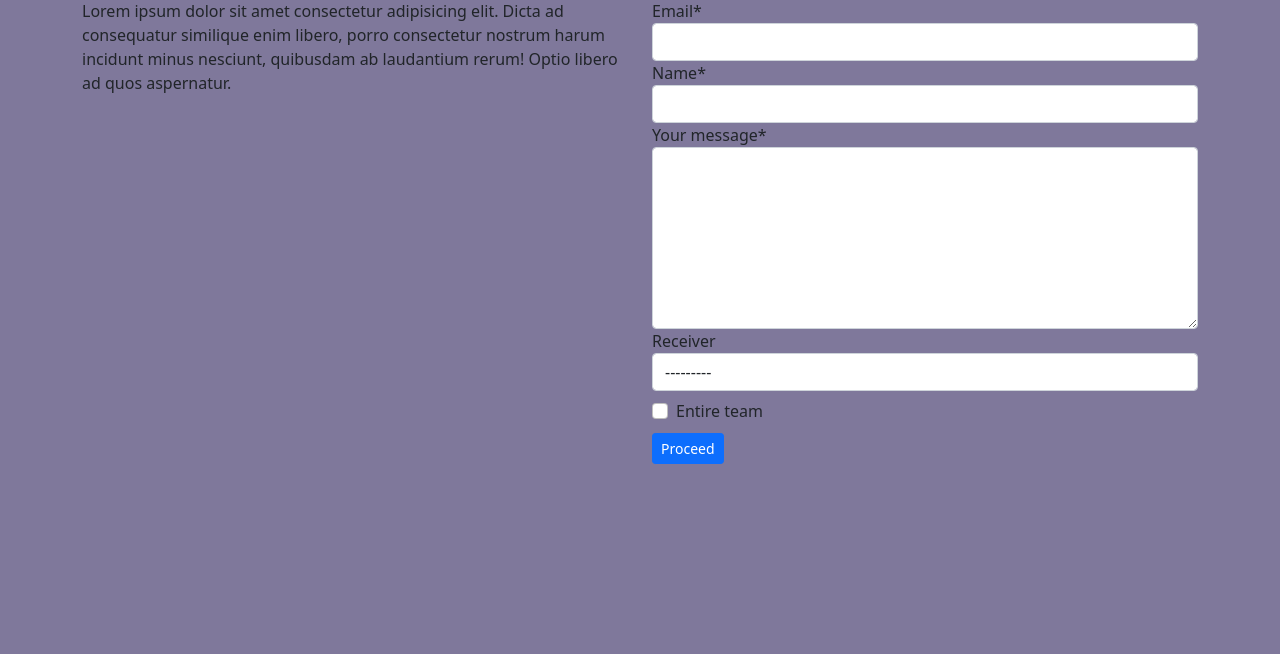
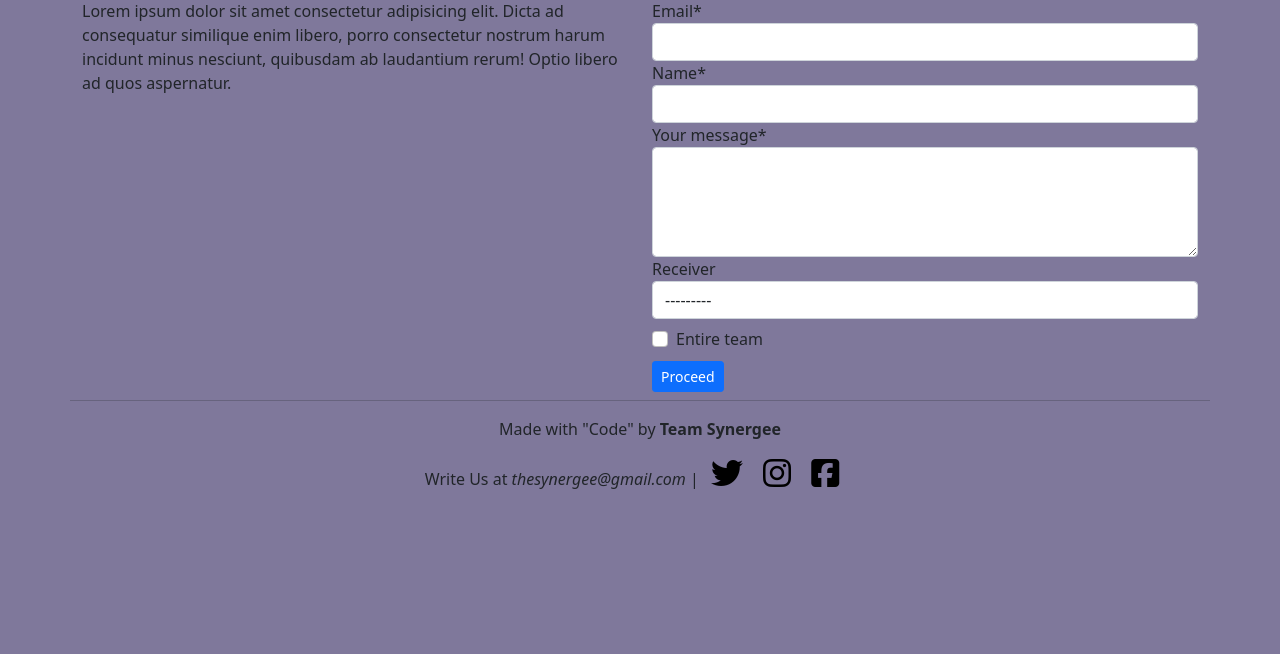
Before and after one commit to anonshubh/synergee, a Django app: page / in a window 1280 px wide. Shown: the part 1024-1678 px from the top of the page. Run offline with Django 3.2, Linux system fonts and the light colour scheme; data comes from the database, SQL or seed files in the repository; some libraries are stand-ins or nearby versions.

Commit message:
Added FavIcon and Footer

```diff
--- a/group/forms.py
+++ b/group/forms.py
@@ -10,5 +10,5 @@ class ContactForm(forms.ModelForm):
         model = Contact
         fields = '__all__'
         widgets = {
-            'your_message':forms.Textarea(attrs={'rows':7,'cols':40})
+            'your_message':forms.Textarea(attrs={'rows':4,'cols':40})
         }
--- a/group/templates/group/index.html
+++ b/group/templates/group/index.html
@@ -11,7 +11,7 @@
   </div>
   <div class="row">
     {% for member in members %}
-    <div class="col-lg-3 mt-1">
+    <div class="col-lg-3 col-sm-12 col-md-6 mt-1">
       <div class="card main-card" style="width: 18rem; height: 28rem;">
         <img  src="{{member.image}}" class="card-img-top profile-pic-trans" alt="Profile Picture">
         <div class="card-body">
@@ -54,7 +54,17 @@
         {% include 'group/modal_.html' %}
       </form>
     </div>
+    <hr>
+    <div class="col">
 
+    <!-- Footer -->
+    <div class="text-center">
+      <p class="footer-line-1">Made with "Code" by <span class="footer-line-2"> Team Synergee</spam></p>
+      <p class="footer-line-3 me-2">Write Us at <em>thesynergee@gmail.com</em> | <a class="linkedin-link mx-2" href=""><i class="fab fa-twitter fa-2x"></i></a> <a class="instagram-link mx-2" href=""><i class="fab fa-instagram fa-2x"></i></a> <a class="linkedin-link mx-2" href=""><i class="fab fa-facebook-square fa-2x"></i></a></p>
+
+    </div>
+
+    </div>
   </div>
 </div>
 
--- a/static/css/style.css
+++ b/static/css/style.css
@@ -7,7 +7,6 @@ html {
 }
 
 .navbar{
-   /* background-color: rgb(236, 154, 154); */
    background-color: #33303e;
    opacity: 70%;
 }
@@ -45,19 +44,15 @@ html {
 
     #profile-cards{
         height: 100vh;
-        /* scroll-snap-align: start; */
       }
 
     #contact{
         height: 100vh;
-        /* scroll-snap-align: start; */
     }
 }
 
 #contact{
     padding-top: 75px;
-    /* background-color: #988fbd; */
-    /* background-color: white; */
 }
 
 .card-explore-link{
@@ -150,13 +145,21 @@ html {
 }
 
 
-/* .scroll-snap{
-    scroll-snap-type: y mandatory;
-    overflow-y: scroll;
-} */
-
 .synergee{
     font-family: 'Alegreya', serif;
     font-size: x-large;
     color: aliceblue;
 }
+
+.footer-line-1{
+
+}
+
+.footer-line-2{
+    font-size: medium;
+    font-weight: bold;
+}
+
+.footer-line-3{
+    font-size: medium;
+}
--- a/templates/base.html
+++ b/templates/base.html
@@ -24,6 +24,10 @@
   <link href="https://fonts.googleapis.com/css2?family=Titillium+Web&display=swap" rel="stylesheet">
 
   <!-- Fav-Icon -->
+  <link rel ="apple-touch-icon" sizes ="180x180" href ="{% static 'images/fav/apple-touch-icon.png' %}">
+  <link rel="icon" type="image/png" sizes="32x32" href="{% static 'images/fav/favicon-32x32.png' %}">
+  <link rel="icon" type="image/png" sizes ="16x16" href ="{% static 'images/fav/favicon-16x16.png' %}">
+  <link rel="manifest" href ="{% static 'images/fav/site.webmanifest' %}">
 
   <title>Synergee</title>
 </head>
```
Also changed, not shown: static/images/fav/android-chrome-192x192.png (added), static/images/fav/apple-touch-icon.png (added), static/images/fav/favicon-16x16.png (added), static/images/fav/favicon-32x32.png (added), static/images/fav/favicon.ico (added), static/images/fav/site.webmanifest (added).
